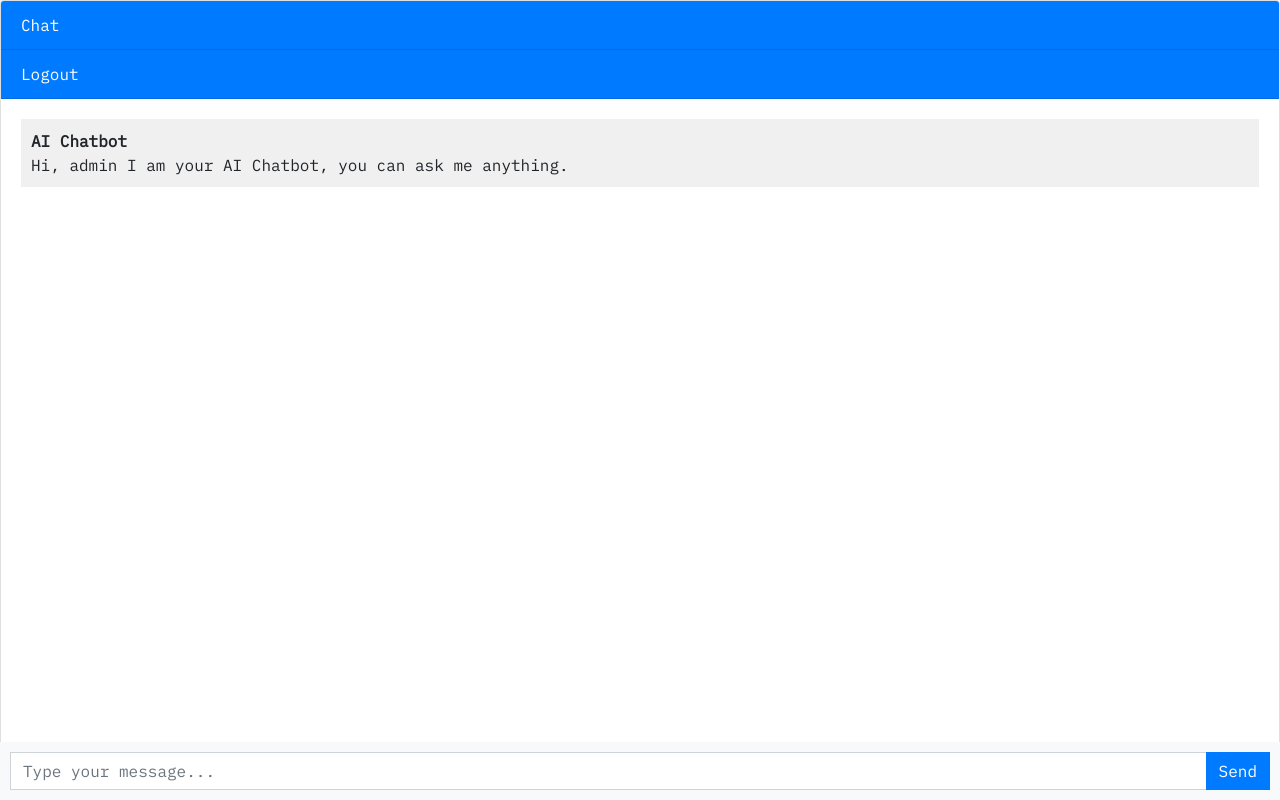
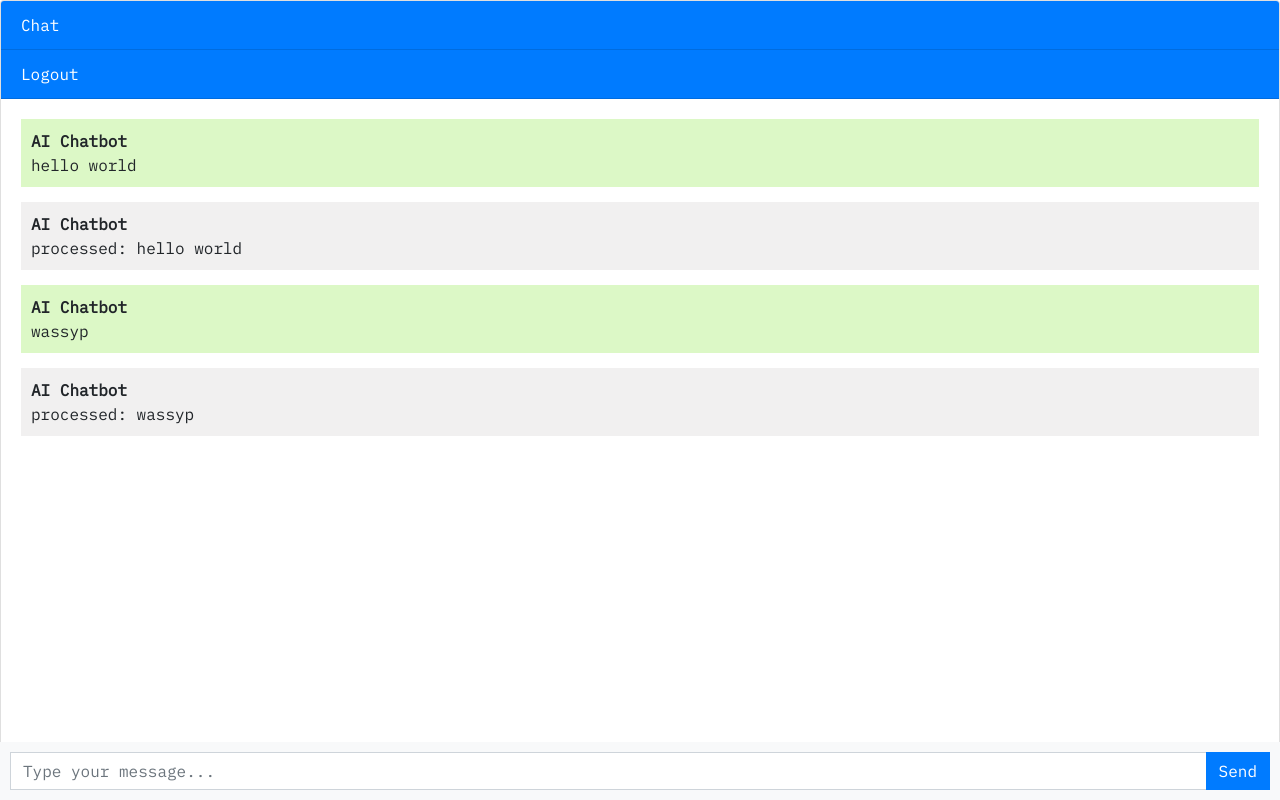
Before and after one commit to SaminSarker05/SaasBot, a Django app: page / in a window 1280 px wide. Run offline with Django 4.2, Linux system fonts and the light colour scheme; a user stored in the database is signed in; data comes from the database, SQL or seed files in the repository; both versions use the stored data as it was after the commit; some libraries are stand-ins or nearby versions.

Commit message:
base project completed

```diff
--- a/bot/core/views.py
+++ b/bot/core/views.py
@@ -3,6 +3,8 @@ from django.http import JsonResponse
 from openai import OpenAI
 from django.contrib import auth, messages
 from django.contrib.auth.models import User
+from .models import Chat
+from django.utils import timezone
 
 OPENAI = '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'
 client = OpenAI(api_key = OPENAI)
@@ -22,12 +24,16 @@ def process(message):
 
 
 def chatbot(request):
+  chats = Chat.objects.filter(user=request.user)
   if request.method == 'POST':
     message = request.POST.get('message')
-    response = "TEST MESSAGE"
+    response = "processed: " + message
     # response = process(message)
+
+    chat = Chat(user=request.user, message=message, response=response, created_at=timezone.now())
+    chat.save()
     return JsonResponse({"message": message, "response": response})
-  return render(request, 'home.html')
+  return render(request, 'home.html', {'chats': chats})
 
 
 def login(request):
--- a/bot/templates/home.html
+++ b/bot/templates/home.html
@@ -77,8 +77,33 @@
     <div class="card-body messages-box">
 
       <ul class="list-unstyled messages-list">
+        {% for chat in chats %}
+          {% if chat.user == request.user %}
+            <li class="message sent">
+              <div class="message-text">
+                <div class="message-sender">
+                  <b>AI Chatbot</b>
+                </div>
+                <div class="message-content">
+                  {{ chat.message }}
+                </div>
+              </div>
+            </li>
+            <li class="message received">
+              <div class="message-text">
+                <div class="message-sender">
+                  <b>AI Chatbot</b>
+                </div>
+                <div class="message-content">
+                  {{ chat.response }}
+                </div>
+              </div>
+            </li>
 
-        <li class="message received">
+          {% endif %}
+        {% endfor %}
+
+        <!-- <li class="message received">
           <div class="message-text">
             <div class="message-sender">
               <b>AI Chatbot</b>
@@ -87,7 +112,7 @@
               Hi, {{ user.username }} I am your AI Chatbot, you can ask me anything.
             </div>
           </div>
-        </li>
+        </li> -->
       </ul>
 
     </div>
```
Also changed, not shown: bot/db.sqlite3.
